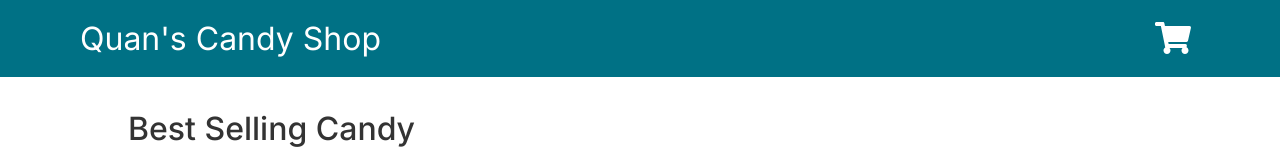
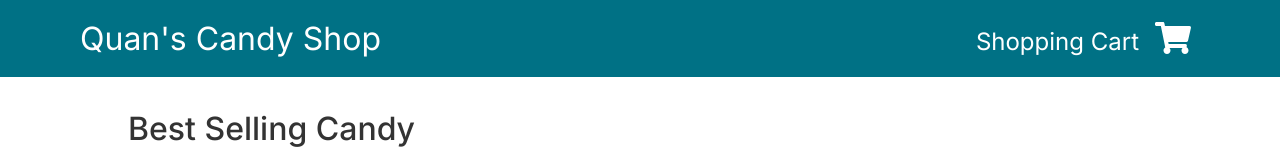
Before and after one commit to QuanDev2/candy-store, a React (Create React App) app: page / in a window 1280 px wide. Shown: the top 160 px of the page. Built offline with nearby package versions, Linux system fonts and the light colour scheme.

Commit message:
added text to shopping cart

```diff
--- a/src/components/Navbar.js
+++ b/src/components/Navbar.js
@@ -40,6 +40,11 @@ const Count = styled.span`
 	font-weight: 500;
 `
 
+const CartText = styled.span`
+	font-size: 1.5rem;
+	margin-right: 1rem;
+`
+
 function Navbar() {
 	const count = useSelector(getDistinctProductCount)
 
@@ -47,6 +52,10 @@ function Navbar() {
 		<Container>
 			<Title to="/">Quan&apos;s Candy Shop</Title>
 			<CartLink to="/cart">
+				<CartText>
+					Shopping Cart
+
+				</CartText>
 				<FontAwesomeIcon icon={faShoppingCart} />
 				{count > 0 && <Count>{count}</Count>}
 				<Count />
```
